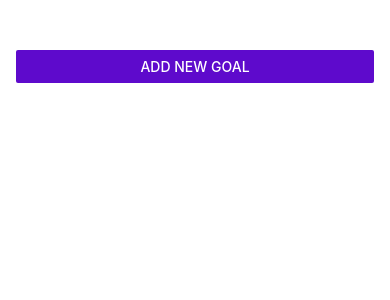
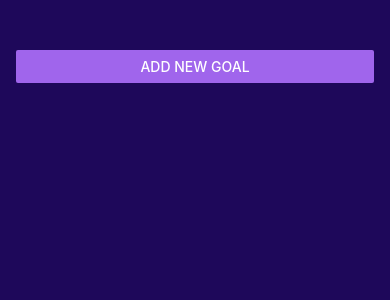
Before and after one commit to Mr-Hera/rn-crash-course, a React Native app: screen / in a window 390 px wide. Shown: the top 300 px of the page. Built offline with nearby package versions, Linux system fonts and the light colour scheme.

Commit message:
finishing touches for the app + app status bar styling

```diff
--- a/App.js
+++ b/App.js
@@ -1,5 +1,6 @@
 import { useState } from 'react';
 import { StyleSheet, View, FlatList, Button, Text } from 'react-native';
+import { StatusBar } from 'expo-status-bar';
 import GoalItem from './components/GoalItem';
 import GoalInput from './components/GoalInput';
 
@@ -27,8 +28,10 @@
   };
 
   return (
+    <>
+      <StatusBar style='light' />
       <View style={styles.appContainer}>
-      <Button title='Add new goal' color='#5e0acc' onPress={startAddGoalHandler} />
+        <Button title='Add new goal' color='#a065ec' onPress={startAddGoalHandler} />
         <GoalInput onAddGoal={addGoalHandler} visible={modalIsVisible} onCancel={startAddGoalHandler}/>
         <View style={styles.goalsContainer}>
           <FlatList
@@ -40,6 +43,7 @@
           />
         </View>
       </View>
+    </>
   );
 }
 
@@ -48,6 +52,7 @@
     flex: 1,
     paddingTop: 50,
     paddingHorizontal: 16,
+    backgroundColor: '#1e085a',
   },
   goalsContainer: {
     flex: 5,
--- a/app.json
+++ b/app.json
@@ -5,6 +5,7 @@
     "version": "1.0.0",
     "orientation": "portrait",
     "icon": "./assets/icon.png",
+    "backgroundColor": "#1e085a",
     "userInterfaceStyle": "light",
     "splash": {
       "image": "./assets/splash.png",
--- a/components/GoalInput.js
+++ b/components/GoalInput.js
@@ -53,7 +53,10 @@
     },
     textInput: {
         borderWidth: 1,
-        borderColor: '#cccccc',
+        borderColor: '#e4d0ff',
+        backgroundColor: '#e4d0ff',
+        color: '#120438',
+        borderRadius: 6,
         width: '100%',
         padding: 8,
     },
```
Lines whose indentation alone changed are shown as unchanged.
